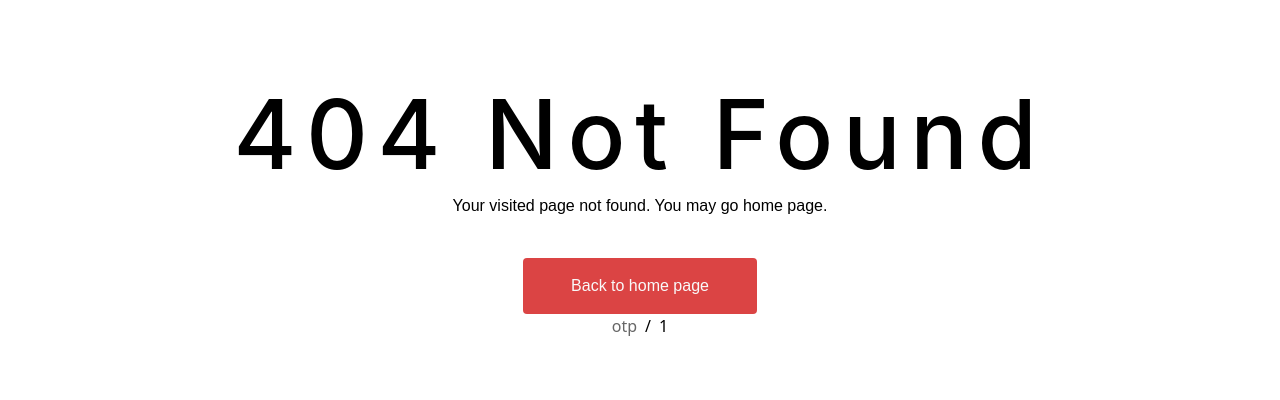
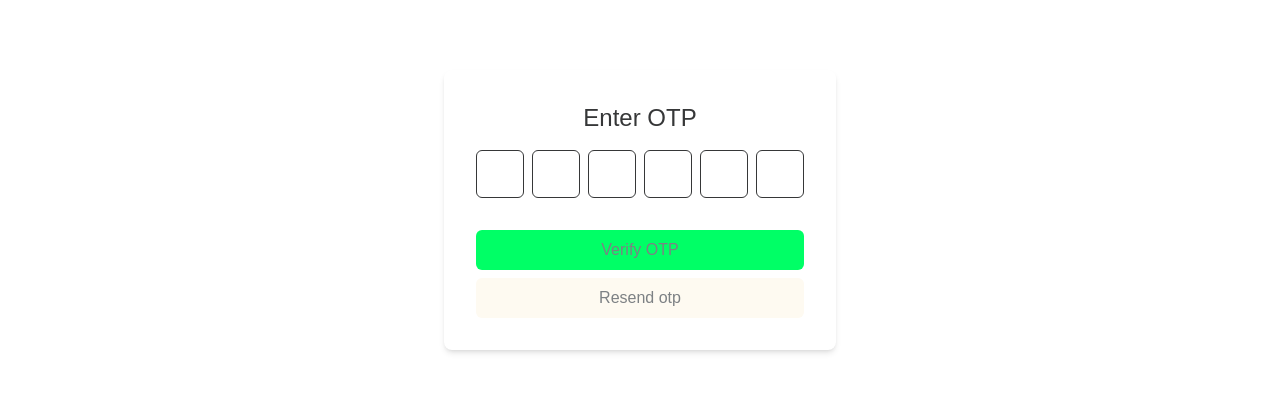
Before and after one commit to naimdotcom/exclusive, a React (Vite) app: page /otp/1 in a window 1280 px wide. Shown: the part 393-793 px from the top of the page. Built offline with nearby package versions, Linux system fonts and the light colour scheme.

Commit message:
add OTP verification component; update routing and enhance login error handling

```diff
--- a/src/App.tsx
+++ b/src/App.tsx
@@ -13,6 +13,7 @@ import Login from "./Pages/Auth/Login/Index";
 import WishList from "./Pages/WishList/Index";
 import AddToCart from "./Pages/AddToCart/Index";
 import SignupPage from "./Pages/Auth/signup/Index";
+import Otp from "./Pages/Auth/otp/Otp";
 
 function App() {
   const router = createBrowserRouter(
@@ -25,7 +26,8 @@ function App() {
           <Route path="/product/:id" element={<ProductDetails />} />
           <Route path="/product/" element={<ProductDetails />} />
           <Route path="/login" element={<Login />} />{" "}
-          <Route path="/sign-up" element={<SignupPage />} />{" "}
+          <Route path="/sign-up" element={<SignupPage />} />
+          <Route path="/otp/:email" element={<Otp />} />
           <Route path="/wishlist" element={<WishList />} />
           <Route path="/cart" element={<AddToCart />} />
           <Route path="/*" element={<Error />} />
--- a/src/Pages/Auth/Login/Index.tsx
+++ b/src/Pages/Auth/Login/Index.tsx
@@ -26,28 +26,32 @@ function Login({}: Props) {
     onSubmit: (values) => {
       console.log(values);
 
-      const response = axiosinstance.post(
-        "/auth/login",
-        {
-          email: values.emailOrPhone,
-          password: values.password,
-        },
-        {
-          withCredentials: true,
-        }
-      );
+      const response = axiosinstance.post("/auth/login", {
+        email: values.emailOrPhone,
+        password: values.password,
+      });
 
       response
         .then((res) => {
           console.log(res);
+
           if (res.statusText == "OK") {
             successToast("login successful");
             navigate("/");
           }
         })
         .catch((err) => {
-          errorToast("something went wrong");
+          errorToast(err.response.data.message);
           console.log("something went wrong in login:", err);
+          if (err.response.data.redirectUrl) {
+            const redirectUrl = err.response.data.redirectUrl.split("/");
+            const url = `/${redirectUrl[redirectUrl.length - 2]}/${
+              redirectUrl[redirectUrl.length - 1]
+            }`;
+            console.log(url);
+
+            navigate(url);
+          }
         });
     },
   });
--- /dev/null
+++ b/src/Pages/Auth/otp/Otp.tsx
@@ -0,0 +1,128 @@
+import React, { useState } from "react";
+import { axiosinstance } from "../../../helper/axios";
+import { useNavigate, useParams } from "react-router-dom";
+import { errorToast, successToast } from "../../../utils/toast";
+import { Link } from "react-router-dom";
+
+type Props = {};
+
+function Otp({}: Props) {
+  const [otp, setOtp] = useState(["", "", "", "", "", ""]);
+  const { email } = useParams();
+  const navigate = useNavigate();
+  const handleChange = (element: number, value: string) => {
+    if (/^\d*$/.test(value) && value.length <= 1) {
+      const newOtp = [...otp];
+      newOtp[element] = value;
+      setOtp(newOtp);
+
+      // Move to the next input field if a digit is entered
+      if (value.length === 1 && element < 6) {
+        const nextInput = document.querySelector(
+          `input[name="otp-${element + 1}"]`
+        ) as HTMLInputElement;
+        if (nextInput) {
+          nextInput.focus();
+        }
+      }
+    }
+  };
+
+  const handleKeyDown = (
+    element: number,
+    e: React.KeyboardEvent<HTMLInputElement>
+  ) => {
+    // Move to previous input field on backspace if current field is empty
+    if (e.key === "Backspace" && element > 0 && otp[element] === "") {
+      const prevInput = document.querySelector(
+        `input[name="otp-${element - 1}"]`
+      ) as HTMLInputElement;
+      if (prevInput) {
+        prevInput.focus();
+      }
+    }
+  };
+
+  const handleSubmit = async (event: React.FormEvent) => {
+    event.preventDefault();
+    const otpValue = otp.join("");
+    console.log("OTP submitted:", otpValue);
+    const response = axiosinstance.post("/auth/verify-otp", {
+      email: email,
+      otp: otpValue,
+    });
+
+    response
+      .then((res) => {
+        if (res.statusText == "OK") {
+          navigate("/login");
+        }
+      })
+      .catch((err) => {
+        const data = err.response.data;
+        console.log("error in otp", err);
+        console.log(data);
+        errorToast(data.message);
+      });
+  };
+
+  const handleResetOtp = async () => {
+    const response = axiosinstance.post("/auth/resend-otp", { email: email });
+
+    response
+      .then((res) => {
+        console.log(res);
+        successToast(res?.data?.message);
+      })
+      .catch((err) => {
+        console.log("error in resent otp", err);
+        const data = err.response.data;
+        errorToast(data?.message);
+      });
+  };
+
+  return (
+    <div className="h-[60vh] flex items-center justify-center flex-col">
+      <div className="flex flex-col items-center p-8 rounded-lg shadow-md bg-cs-white_FFFFFF">
+        <h2 className="mb-4 text-2xl text-cs-black_363738 font-poppins">
+          Enter OTP
+        </h2>
+        <form onSubmit={handleSubmit} className="flex flex-col">
+          <div className="space-x-2">
+            {otp.map((value, index) => (
+              <input
+                key={index}
+                name={`otp-${index}`}
+                type="text"
+                value={value}
+                onChange={(e) => handleChange(index, e.target.value)}
+                onKeyDown={(e) => handleKeyDown(index, e)}
+                className="w-12 h-12 text-lg text-center border rounded-md border-cs-black_363738 text-cs-black_363738 font-inter"
+                maxLength={1}
+              />
+            ))}
+          </div>
+          <div className="space-y-2 ">
+            <button
+              type="submit"
+              className="w-full px-4 py-2 mt-8 rounded-md bg-cs-button00FF66 text-cs-text_black7D8184 font-poppins hover:bg-cs-button00FF66 active:bg-cs-hoverA0BCE0"
+            >
+              Verify OTP
+            </button>
+            <button
+              type="button"
+              onClick={() => {
+                handleResetOtp();
+              }}
+              className="w-full px-4 py-2 rounded-md bg-cs-white_FEFAF1 text-cs-text_black7D8184 font-poppins active:bg-cs-hoverA0BCE0"
+            >
+              Resend otp
+            </button>
+          </div>
+        </form>
+      </div>
+    </div>
+  );
+}
+
+export default Otp;
--- a/src/helper/axios.ts
+++ b/src/helper/axios.ts
@@ -2,6 +2,7 @@ import axios from "axios";
 
 const axiosinstance = axios.create({
   baseURL: "http://localhost:3000/api/v1",
+  withCredentials: true,
 });
 
 export { axiosinstance };
```
